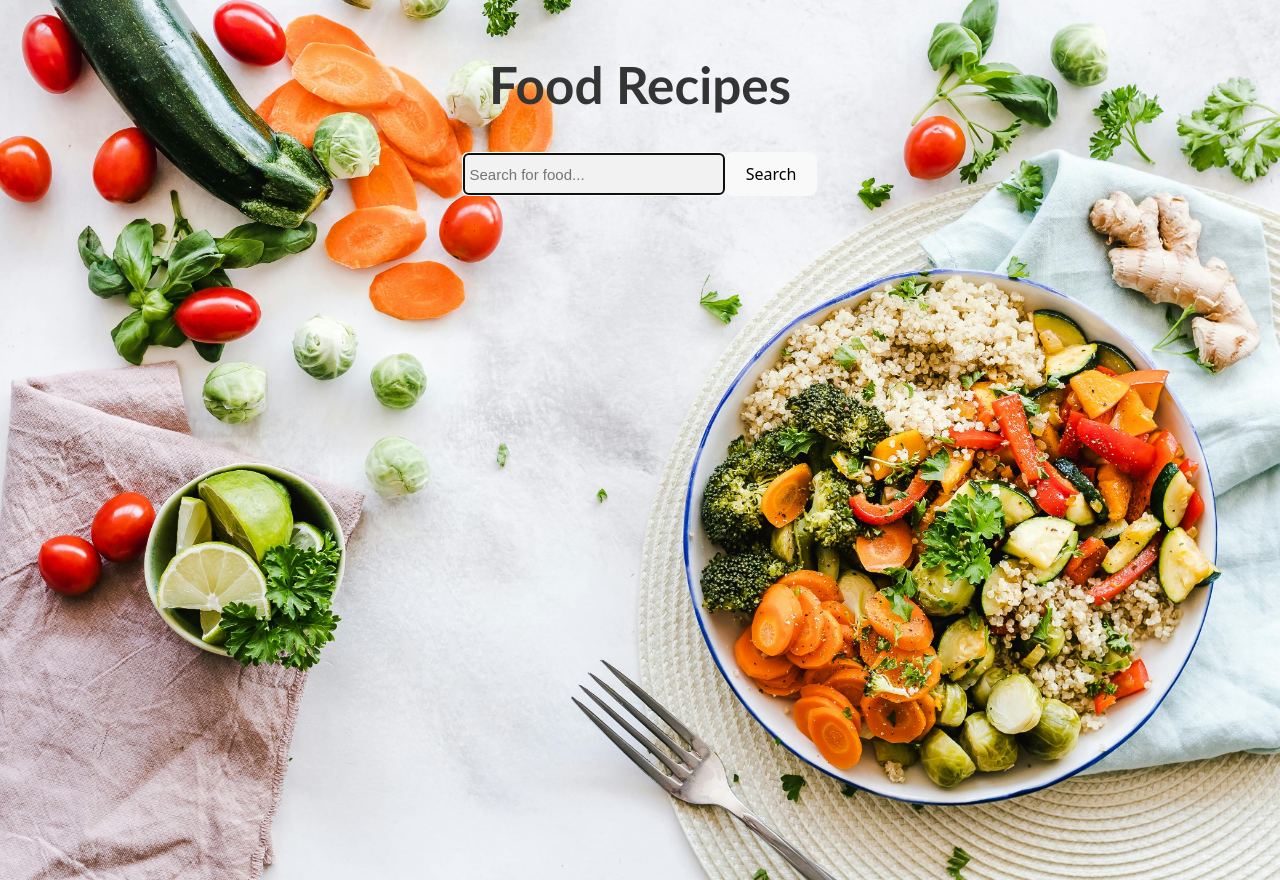
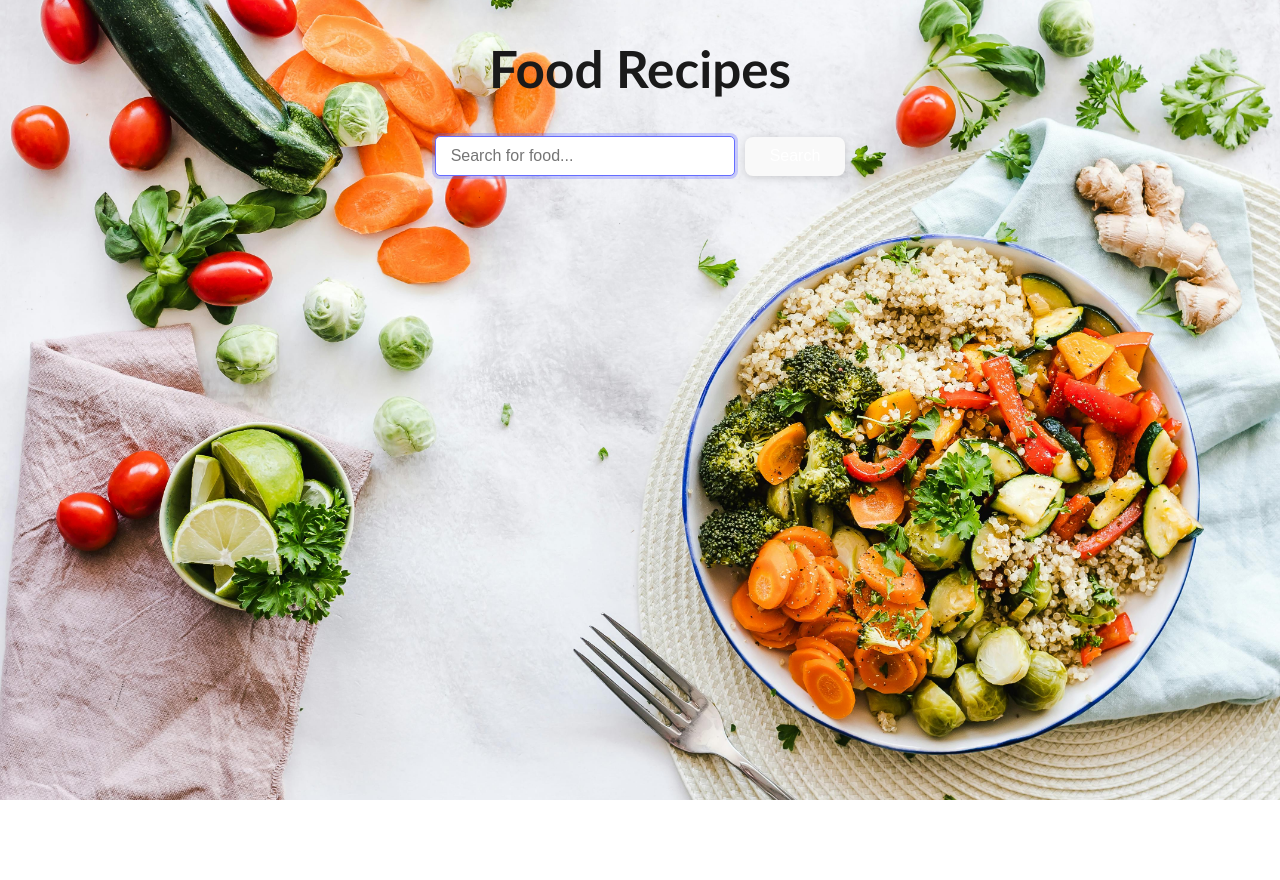
Before and after one commit to Yusri00/Food-recipe-app, a React (Vite) app: page / in a window 1280 px wide. After the commit the page ends 800 px from the top, so only its background shows below. Built offline with nearby package versions, Linux system fonts and the light colour scheme.

Commit message:
css updated

```diff
--- a/src/App.css
+++ b/src/App.css
@@ -1,3 +1,9 @@
+* {
+  margin: 0;
+  padding: 0;
+  box-sizing: border-box;
+}
+
 html,
 body {
   height: 100%;
@@ -25,16 +31,6 @@ body {
   -moz-osx-font-smoothing: grayscale;
 }
 
-a {
-  font-weight: 500;
-  color: #646cff;
-  text-decoration: inherit;
-}
-
-a:hover {
-  color: #535bf2;
-}
-
 body {
   margin: 0;
   min-width: 320px;
@@ -52,12 +48,76 @@ body {
   align-items: center;
 }
 
+.searchContainer {
+  margin-bottom: 30px;
+  display: flex;
+  justify-content: center;
+  align-items: center;
+  gap: 10px; /* Mellanrum mellan input och knapp */
+  margin-bottom: 30px;
+  flex-wrap: wrap; /* Gör att de inte bryts konstigt på små skärmar */
+}
+
+
+input {
+  width: 300px;
+  height: 40px;
+  padding: 10px 15px;
+  font-size: 16px;
+  border: 1px solid #ccc;
+  border-radius: 5px;
+  background-color: #ffffff;
+  color: #1a1a1a;
+  box-shadow: 0 2px 8px rgba(0, 0, 0, 0.08);
+  transition: all 0.3s ease;
+  margin-right: 10px;
+}
+
+input:focus {
+  outline: none;
+  border-color: #646cff;
+  box-shadow: 0 0 0 3px rgba(100, 108, 255, 0.3);
+}
+
+button {
+  border-radius: 8px;
+  border: 1px solid transparent;
+  padding: 0.6em 1.5em;
+  font-size: 1em;
+  font-weight: 500;
+  background-color: #1a1a1a;
+  color: white;
+  cursor: pointer;
+  transition: border-color 0.25s;
+  box-shadow: 0 2px 8px rgba(0, 0, 0, 0.15);
+}
+
+button:hover {
+  background-color: #333;
+  transform: translateY(-1px);
+}
+
+button:focus,
+button:focus-visible {
+  outline: 4px auto -webkit-focus-ring-color;
+}
+
+button:active {
+  transform: translateY(1px);
+}
+
+a {
+  font-weight: 500;
+  color: #646cff;
+  text-decoration: inherit;
+}
+
+a:hover {
+  color: #535bf2;
+}
+
 .titleContainer {
   margin-bottom: 40px;
-}
-
-.searchContainer {
-  margin-bottom: 30px;
 }
 
 .mealListContainer {
@@ -74,11 +134,13 @@ body {
 
 h1 {
   font-size: 3.2em;
-  margin: 0;
-  padding-top: 1rem;
   line-height: 1.1;
   font-family: 'Gill Sans', 'Gill Sans MT', Calibri, 'Trebuchet MS', sans-serif;
-  color: #353434;
+  color: #1a1a1a;
+}
+
+h2{
+  color: #1a1a1a;
 }
 
 h3 {
@@ -95,6 +157,32 @@ h3:hover {
 }
 
 /* Detailed mealList page */
+.mealDetails {
+  background-image: url('/food-details.jpg');
+  background-size:cover;
+  background-position: center;
+  min-height: 100vh;
+}
+
+.mealContentBox {
+  background-color: rgba(255, 255, 255, 0.9);
+  padding: 30px;
+  border-radius: 15px;
+  max-width: 1000px;
+  margin: 60px auto;
+  /* Centrerar boxen horisontellt + lägger till luft ovanför */
+  box-shadow: 0 4px 10px rgba(0, 0, 0, 0.1);
+  /* Lägger till skugga så boxen "lyfts" från bakgrunden */
+}
+
+.mealTitle{
+  font-size: 40px;
+}
+
+.mealDetails img {
+  margin-top: 50px;
+}
+
 img {
   border-radius: 50px;
   transition: border-radius ease-in-out 0.5s, border 0.5s ease-in-out;
@@ -118,7 +206,7 @@ img:hover {
   margin-bottom: 9px;
   font-size: 18px;
   line-height: 1.4; /* mindre space mellan textraderna */
-  color: #f0f0f0; /* light for dark mode */
+  color: #1a1a1a; /* light for dark mode */
   display: flex;
   align-items: center; /* ensures bullet and text are aligned */
   margin-left: 50px;
@@ -134,7 +222,7 @@ img:hover {
   margin-right: 0.9em;
   position: absolute;
   border-radius: 50%;
-  transform: translateY(-50);
+  transform: translateY(-50%);
   top:50%;
   left: 0%;
 }
@@ -144,41 +232,19 @@ img:hover {
   display: inline-block;
 }
 
+.instructions {
+  list-style-type: decimal;
+  margin-left: 35px;
+  line-height: 50px;
+  color:#1a1a1a;
+  margin-left: 50px;
+  padding-left: 1.8em; /* samma nivå som ingredientsList */
+}
+
+
 p {
   font-family: 'Trebuchet MS', 'Lucida Sans Unicode', 'Lucida Grande', 'Lucida Sans', Arial, sans-serif;
   font-size: 17px;
-}
-
-input {
-  width: 250px;
-  height: 30px;
-  background-color: #f2f2f2;
-  border: 1px solid #ccc;
-  border-radius: 5px;
-  padding: 5px;
-  color: black;
-  font-size: 15px;
-}
-
-button {
-  border-radius: 8px;
-  border: 1px solid transparent;
-  padding: 0.6em 1.2em;
-  font-size: 1em;
-  font-weight: 500;
-  font-family: inherit;
-  background-color: #1a1a1a;
-  cursor: pointer;
-  transition: border-color 0.25s;
-}
-
-button:hover {
-  border-color: #646cff;
-}
-
-button:focus,
-button:focus-visible {
-  outline: 4px auto -webkit-focus-ring-color;
 }
 
 @media (prefers-color-scheme: light) {
--- a/src/App.jsx
+++ b/src/App.jsx
@@ -1,8 +1,8 @@
-import { useEffect, useState } from 'react'
+import { useEffect, useState } from 'react';
 import { BrowserRouter as Router, Routes, Route } from "react-router-dom";
-import MealDetails from './pages/MealDetails.jsx'
-import './App.css'
+import MealDetails from './pages/MealDetails.jsx';
 import StartPage from './pages/StartPage.jsx';
+import './App.css';
 
 function App() {
   const [searchForFood, setFood] = useState(""); // Söktexten från input
--- a/src/pages/MealDetails.jsx
+++ b/src/pages/MealDetails.jsx
@@ -30,19 +30,21 @@ function MealDetails({meals}) {
     }
 
     return (
-    <div>
-        <h2>{selectedMeal.strMeal}</h2>
+    <div className="mealDetails">
+        <h2 className="mealTitle">{selectedMeal.strMeal}</h2>
         <img src = {selectedMeal.strMealThumb}  alt={selectedMeal.strMeal} />
 
-        <h2>Ingredients:</h2>
-        <ul className="ingredientList">
-    {ingredients}
-</ul>
+        <div className="mealContentBox">
+        <h2 className="ingredientsTitle">Ingredients</h2>
+        <ul className="ingredientList">{ingredients}</ul>
 
-        <h2>Instructions:</h2>
+        <h2>Instructions</h2>
+        <ol className="instructions">
         {selectedMeal.strInstructions.split('\r\n').map((string, index) => (
-            <p key={index}>{string}</p>
+            <li key={index}>{string}</li>
         ))}
+        </ol>
+        </div>
     </div>
         );
 }
--- a/src/pages/StartPage.jsx
+++ b/src/pages/StartPage.jsx
@@ -24,7 +24,7 @@ const StartPage = ({ handleReset, setFood, fetchFood, errorMessage, meals }) =>
             <MealList meals={meals} />
         </div>
     </div>
-  )
+    )
 }
 
 export default StartPage
```
Also changed, not shown: 1 other file (tests, documents, lock files or other folders).
